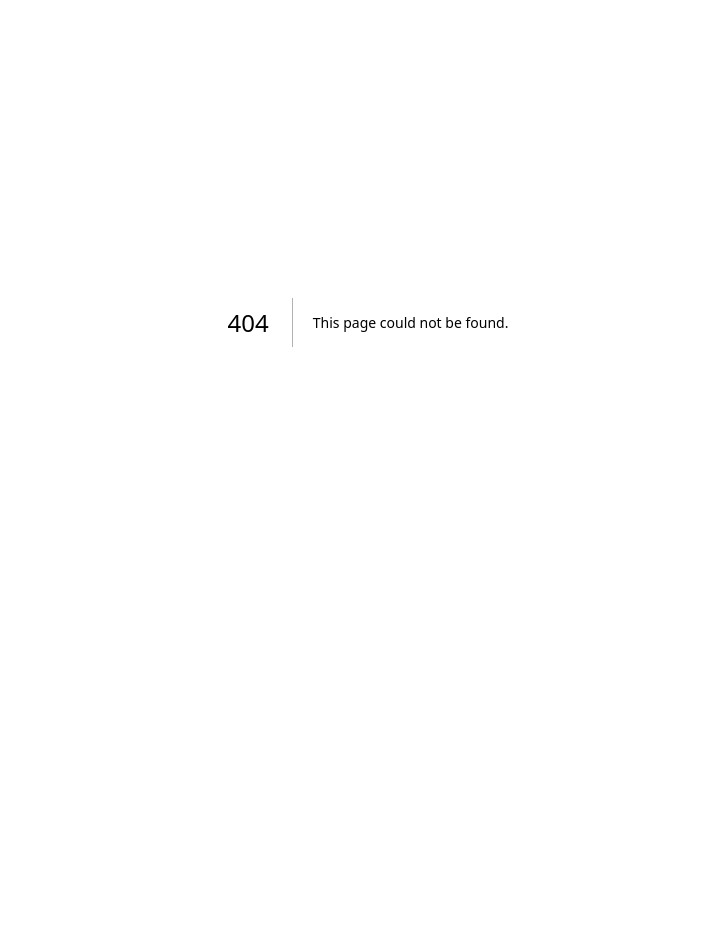
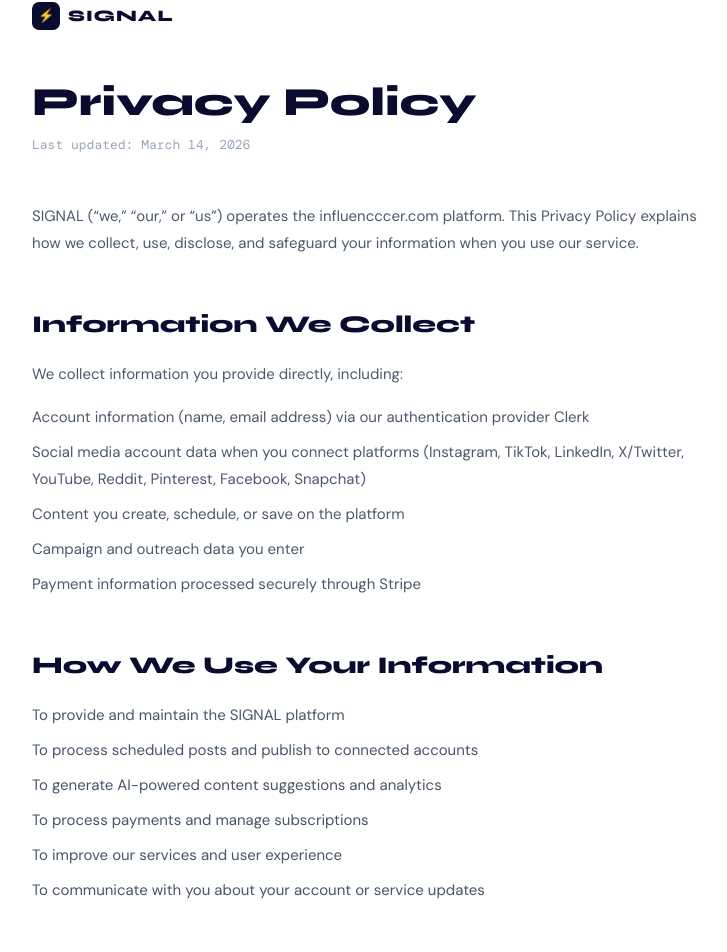
Before and after one commit to pariswatches1/social-media, a Next.js app: page /privacy in a window 1280 px wide. Before the commit this address had no page. Shown: the part 78-1030 px from the top of the page, without its empty margins (272-999 px from the left). Before the commit the page ends 800 px from the top, so only its background shows below. Built offline with nearby package versions, Linux system fonts and the light colour scheme.

Commit message:
feat: add Privacy Policy page with GDPR and cookies sections

```diff
--- /dev/null
+++ b/app/(marketing)/privacy/page.tsx
@@ -0,0 +1,111 @@
+import Link from "next/link";
+
+export const metadata = {
+  title: "Privacy Policy | SIGNAL",
+  description: "SIGNAL privacy policy — how we collect, use, and protect your data.",
+};
+
+export default function PrivacyPage() {
+  const h2 = { fontSize: 24, fontFamily: "'Syne', sans-serif", fontWeight: 800 as const, color: "#0A0A2E", marginBottom: 16, marginTop: 48 };
+  const p = { fontSize: 15, color: "#475569", fontFamily: "'DM Sans', sans-serif", lineHeight: 1.8, marginBottom: 16 };
+  const li = { fontSize: 15, color: "#475569", fontFamily: "'DM Sans', sans-serif", lineHeight: 1.8, marginBottom: 8 };
+
+  return (
+    <div style={{ minHeight: "100vh", background: "#ffffff" }}>
+      <div style={{ maxWidth: 720, margin: "0 auto", padding: "80px 24px 120px" }}>
+        <Link href="/" style={{ textDecoration: "none", display: "inline-flex", alignItems: "center", gap: 8, marginBottom: 48 }}>
+          <div style={{ width: 28, height: 28, borderRadius: 7, background: "#0A0A2E", display: "flex", alignItems: "center", justifyContent: "center", fontSize: 13 }}>⚡</div>
+          <span style={{ fontSize: 16, fontFamily: "'Syne', sans-serif", fontWeight: 800, color: "#0A0A2E", letterSpacing: 1 }}>SIGNAL</span>
+        </Link>
+
+        <h1 style={{ fontSize: 40, fontFamily: "'Syne', sans-serif", fontWeight: 800, color: "#0A0A2E", marginBottom: 8, lineHeight: 1.2 }}>
+          Privacy Policy
+        </h1>
+        <p style={{ fontSize: 13, fontFamily: "'DM Mono', monospace", color: "#94a3b8", marginBottom: 48 }}>
+          Last updated: March 14, 2026
+        </p>
+
+        <div style={p}>
+          SIGNAL (&ldquo;we,&rdquo; &ldquo;our,&rdquo; or &ldquo;us&rdquo;) operates the influencccer.com platform. This Privacy Policy explains how we collect, use, disclose, and safeguard your information when you use our service.
+        </div>
+
+        <h2 style={h2}>Information We Collect</h2>
+        <div style={p}>We collect information you provide directly, including:</div>
+        <ul>
+          <li style={li}>Account information (name, email address) via our authentication provider Clerk</li>
+          <li style={li}>Social media account data when you connect platforms (Instagram, TikTok, LinkedIn, X/Twitter, YouTube, Reddit, Pinterest, Facebook, Snapchat)</li>
+          <li style={li}>Content you create, schedule, or save on the platform</li>
+          <li style={li}>Campaign and outreach data you enter</li>
+          <li style={li}>Payment information processed securely through Stripe</li>
+        </ul>
+
+        <h2 style={h2}>How We Use Your Information</h2>
+        <ul>
+          <li style={li}>To provide and maintain the SIGNAL platform</li>
+          <li style={li}>To process scheduled posts and publish to connected accounts</li>
+          <li style={li}>To generate AI-powered content suggestions and analytics</li>
+          <li style={li}>To process payments and manage subscriptions</li>
+          <li style={li}>To improve our services and user experience</li>
+          <li style={li}>To communicate with you about your account or service updates</li>
+        </ul>
+
+        <h2 style={h2}>Data Security</h2>
+        <div style={p}>
+          We use industry-standard encryption to protect sensitive data, including OAuth tokens for connected social accounts. All data is transmitted over HTTPS. Payment processing is handled entirely by Stripe and we never store your card details.
+        </div>
+
+        <h2 style={h2}>Third-Party Services</h2>
+        <div style={p}>We integrate with the following third-party services:</div>
+        <ul>
+          <li style={li}><strong>Clerk</strong> — Authentication and user management</li>
+          <li style={li}><strong>Stripe</strong> — Payment processing</li>
+          <li style={li}><strong>Anthropic (Claude)</strong> — AI-powered content generation</li>
+          <li style={li}><strong>Vercel</strong> — Hosting and deployment</li>
+          <li style={li}><strong>Social media platforms</strong> — Connected account APIs (Instagram, TikTok, etc.)</li>
+        </ul>
+
+        <h2 style={h2} id="cookies">Cookies</h2>
+        <div style={p}>
+          We use essential cookies for authentication session management and OAuth state verification. We do not use third-party tracking cookies or advertising cookies. Essential cookies are required for the platform to function and cannot be disabled.
+        </div>
+
+        <h2 style={h2} id="gdpr">GDPR Compliance</h2>
+        <div style={p}>
+          If you are located in the European Economic Area (EEA), you have certain data protection rights under the General Data Protection Regulation (GDPR):
+        </div>
+        <ul>
+          <li style={li}><strong>Right of access</strong> — You can request a copy of your personal data</li>
+          <li style={li}><strong>Right to rectification</strong> — You can request correction of inaccurate data</li>
+          <li style={li}><strong>Right to erasure</strong> — You can request deletion of your personal data</li>
+          <li style={li}><strong>Right to data portability</strong> — You can request your data in a machine-readable format</li>
+          <li style={li}><strong>Right to object</strong> — You can object to processing of your personal data</li>
+        </ul>
+        <div style={p}>
+          To exercise any of these rights, please contact us at support@influencccer.com.
+        </div>
+
+        <h2 style={h2}>Data Retention</h2>
+        <div style={p}>
+          We retain your account data for as long as your account is active. If you delete your account, we will delete your personal data within 30 days, except where we are required to retain it for legal or regulatory purposes.
+        </div>
+
+        <h2 style={h2}>Changes to This Policy</h2>
+        <div style={p}>
+          We may update this Privacy Policy from time to time. We will notify you of any changes by updating the &ldquo;Last updated&rdquo; date at the top of this page. We encourage you to review this page periodically.
+        </div>
+
+        <h2 style={h2}>Contact Us</h2>
+        <div style={p}>
+          If you have questions about this Privacy Policy, please contact us at{" "}
+          <a href="mailto:support@influencccer.com" style={{ color: "#0891b2", textDecoration: "none" }}>support@influencccer.com</a>.
+        </div>
+
+        <div style={{ marginTop: 64, paddingTop: 24, borderTop: "1px solid #e2e8f0" }}>
+          <Link href="/" style={{ fontSize: 13, fontFamily: "'DM Mono', monospace", color: "#94a3b8", textDecoration: "none" }}>
+            ← Back to home
+          </Link>
+        </div>
+      </div>
+    </div>
+  );
+}
```
